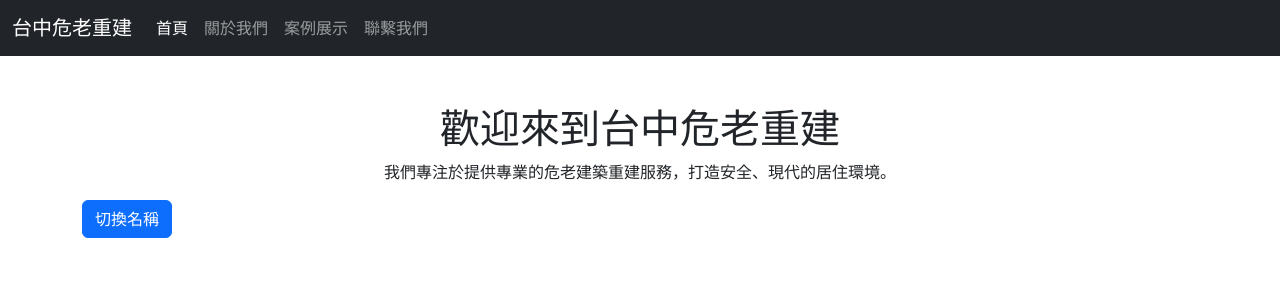
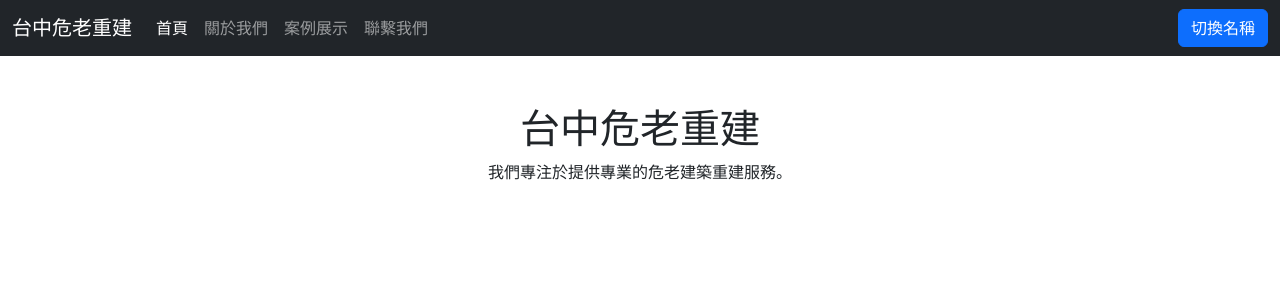
Before and after one commit to wowcowMan/exdweb-project, a Vue app: page / in a window 1280 px wide. Shown: the top 300 px of the page. Built offline with nearby package versions, Linux system fonts and the light colour scheme.

Commit message:
Move toggle to Navbar.vue and add Vue Router with Home/About pages

```diff
--- a/package.json
+++ b/package.json
@@ -10,7 +10,8 @@
   },
   "dependencies": {
     "bootstrap": "^5.3.5",
-    "vue": "^3.5.13"
+    "vue": "^3.5.13",
+    "vue-router": "^4.5.0"
   },
   "devDependencies": {
     "@vitejs/plugin-vue": "^5.2.2",
--- a/src/App.vue
+++ b/src/App.vue
@@ -1,10 +1,8 @@
 <script setup>
 import Navbar from './components/Navbar.vue' // 匯入 Navbar 組件
 import { ref } from 'vue'
-const companyName = ref('台中危老重建')
-const toggleName = () => {
-  companyName.value = companyName.value === '台中危老重建' ? 'TC Rebuild' : '台中危老重建'
-}
+
+
 </script>
 
 <template>
@@ -12,14 +10,7 @@ const toggleName = () => {
     <!-- Bootstrap 導覽列 -->
     <Navbar /> <!-- 使用 Navbar 組件 -->
 
-    <!-- 主要內容 -->
-    <div class="container mt-5">
-      <h1 class="text-center">歡迎來到台中危老重建</h1>
-      <p class="text-center">
-        我們專注於提供專業的危老建築重建服務，打造安全、現代的居住環境。
-      </p>
-      <button class="btn btn-primary" @click="toggleName">切換名稱</button>
-    </div>
+    <router-view /> <!-- 顯示路由頁面 -->
   </div>
 </template>
 
--- a/src/components/Navbar.vue
+++ b/src/components/Navbar.vue
@@ -1,11 +1,16 @@
 <script setup>
 // 目前無需邏輯，未來可加導覽列相關功能
+import { ref } from 'vue'
+const companyName = ref('台中危老重建')
+const toggleName = () => {
+  companyName.value = companyName.value === '台中危老重建' ? 'TC Rebuild' : '台中危老重建'
+}
 </script>
 
 <template>
-  <nav class="navbar navbar-expand-lg navbar-dark bg-dark">
+  <nav class="navbar navbar-expand-md navbar-dark bg-dark">
     <div class="container-fluid">
-      <a class="navbar-brand" href="#">台中危老重建</a>
+      <router-link class="navbar-brand" to="/">{{ companyName }}</router-link>
       <button
         class="navbar-toggler"
         type="button"
@@ -20,19 +25,20 @@
       <div class="collapse navbar-collapse" id="navbarNav">
         <ul class="navbar-nav">
           <li class="nav-item">
-            <a class="nav-link active" href="#">首頁</a>
+            <router-link class="nav-link active" to="/">首頁</router-link>
           </li>
           <li class="nav-item">
-            <a class="nav-link" href="#">關於我們</a>
+            <router-link class="nav-link" to="/about">關於我們</router-link>
           </li>
           <li class="nav-item">
-            <a class="nav-link" href="#">案例展示</a>
+            <router-link class="nav-link" to="/">案例展示</router-link>
           </li>
           <li class="nav-item">
-            <a class="nav-link" href="#">聯繫我們</a>
+            <router-link class="nav-link" to="/">聯繫我們</router-link>
           </li>
         </ul>
       </div>
+      <button class="btn btn-primary ms-2" @click="toggleName">切換名稱</button>
     </div>
   </nav>
 </template>
--- a/src/main.js
+++ b/src/main.js
@@ -1,9 +1,11 @@
 import { createApp } from 'vue'
 import './style.css'
 import App from './App.vue'
-
+import router from './router'
 // 引入 Bootstrap CSS 和 JS
 import 'bootstrap/dist/css/bootstrap.min.css'
 import 'bootstrap'
 
-createApp(App).mount('#app')
+const app = createApp(App)
+app.use(router)
+app.mount('#app')
--- /dev/null
+++ b/src/router/index.js
@@ -0,0 +1,22 @@
+import { createRouter, createWebHistory } from 'vue-router'
+import Home from '../views/Home.vue'
+
+const routes = [
+  {
+    path: '/',
+    name: 'Home',
+    component: Home
+  },
+  {
+    path: '/about',
+    name: 'About',
+    component: () => import('../views/About.vue')
+  }
+]
+
+const router = createRouter({
+  history: createWebHistory(),
+  routes
+})
+
+export default router
--- /dev/null
+++ b/src/views/About.vue
@@ -0,0 +1,11 @@
+<script setup>
+</script>
+<template>
+  <div class="container mt-5">
+    <h1 class="text-center">關於我們</h1>
+    <p class="text-center">我們是台中領先的危老重建專家，致力於打造安全現代的建築。</p>
+  </div>
+</template>
+<style scoped>
+.mt-5 { margin-top: 3rem; }
+</style>
--- /dev/null
+++ b/src/views/Home.vue
@@ -0,0 +1,11 @@
+<script setup>
+</script>
+<template>
+  <div class="container mt-5">
+    <h1 class="text-center">台中危老重建</h1>
+    <p class="text-center">我們專注於提供專業的危老建築重建服務。</p>
+  </div>
+</template>
+<style scoped>
+.mt-5 { margin-top: 3rem; }
+</style>
```
Also changed, not shown: 1 other file (tests, documents, lock files or other folders).
